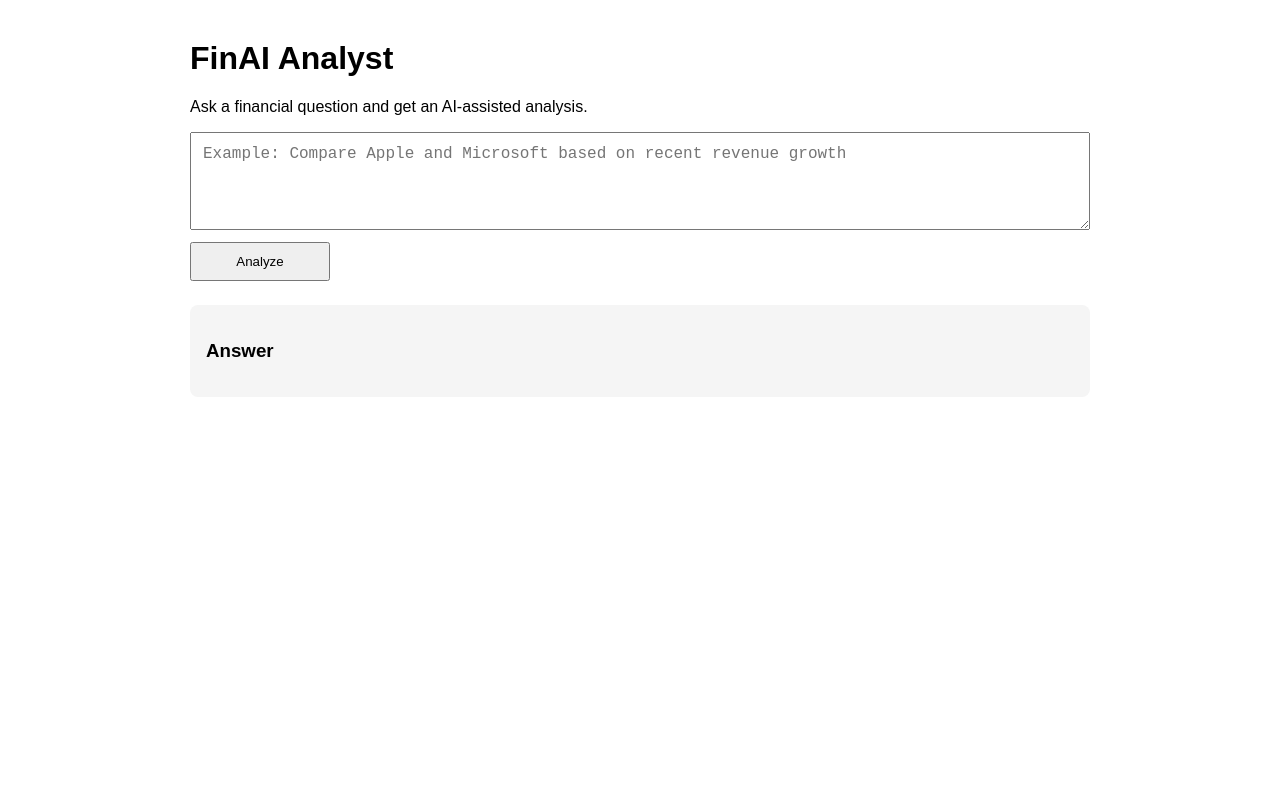
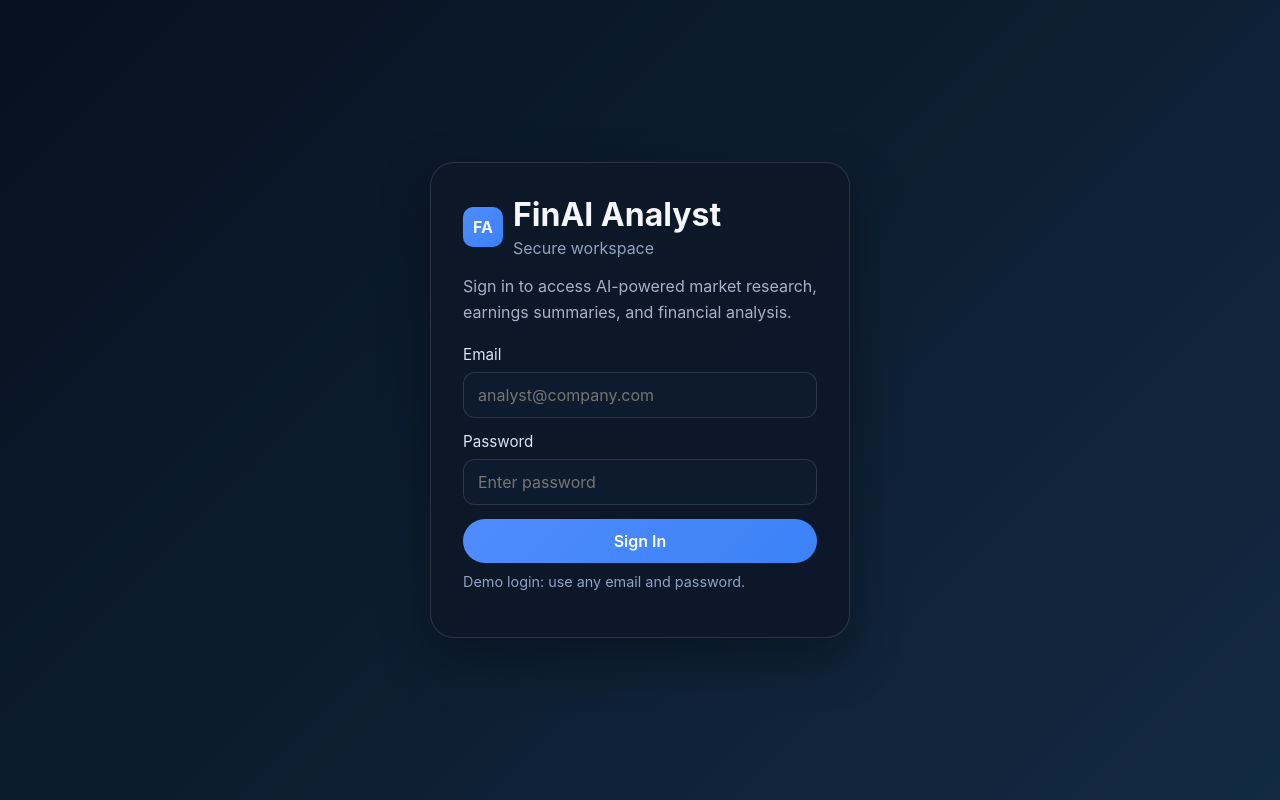
Before and after one commit to jaiswalsourav/FinAi-Analyst, a React (Vite) app in the folder frontend/: page / in a window 1280 px wide. Built offline with nearby package versions, Linux system fonts and the light colour scheme; the HTML template or start-up script is replaced by a standard one.

Commit message:
login page

```diff
--- /dev/null
+++ b/frontend/src/App.css
@@ -0,0 +1,147 @@
+:root {
+  color-scheme: dark;
+  font-family: Inter, system-ui, -apple-system, BlinkMacSystemFont, "Segoe UI", sans-serif;
+  background: linear-gradient(135deg, #07111f 0%, #132a43 100%);
+  color: #f5f7fb;
+}
+
+* {
+  box-sizing: border-box;
+}
+
+body {
+  margin: 0;
+  min-height: 100vh;
+  background: linear-gradient(135deg, #07111f 0%, #132a43 100%);
+}
+
+button,
+input,
+textarea {
+  font: inherit;
+}
+
+.app-shell {
+  min-height: 100vh;
+  display: flex;
+  align-items: center;
+  justify-content: center;
+  padding: 24px;
+}
+
+.login-card,
+.dashboard-card {
+  width: min(100%, 960px);
+  background: rgba(13, 24, 41, 0.9);
+  border: 1px solid rgba(255, 255, 255, 0.12);
+  border-radius: 24px;
+  padding: 32px;
+  box-shadow: 0 20px 50px rgba(0, 0, 0, 0.35);
+}
+
+.login-card {
+  max-width: 420px;
+}
+
+.brand {
+  display: flex;
+  align-items: center;
+  gap: 10px;
+  margin-bottom: 16px;
+}
+
+.brand-badge {
+  width: 40px;
+  height: 40px;
+  display: grid;
+  place-items: center;
+  border-radius: 10px;
+  background: linear-gradient(135deg, #4f8cff, #3b82f6);
+  font-weight: 700;
+}
+
+.subtitle {
+  color: #a6b2c8;
+  margin: 0 0 20px;
+  line-height: 1.6;
+}
+
+.form-field {
+  display: flex;
+  flex-direction: column;
+  gap: 8px;
+  margin-bottom: 14px;
+}
+
+.form-field label {
+  font-size: 0.95rem;
+  color: #dce3f0;
+}
+
+.form-field input,
+.form-field textarea {
+  border: 1px solid rgba(255, 255, 255, 0.12);
+  border-radius: 12px;
+  background: #0e1b2f;
+  color: white;
+  padding: 12px 14px;
+}
+
+.form-field textarea {
+  min-height: 120px;
+  resize: vertical;
+}
+
+.primary-btn {
+  border: none;
+  border-radius: 999px;
+  padding: 12px 18px;
+  background: linear-gradient(135deg, #4f8cff, #3b82f6);
+  color: white;
+  cursor: pointer;
+  font-weight: 600;
+}
+
+.primary-btn:hover {
+  transform: translateY(-1px);
+}
+
+.helper-text {
+  color: #8fa2bf;
+  font-size: 0.9rem;
+  margin-top: 10px;
+}
+
+.error-text {
+  color: #ff8f8f;
+  margin-top: 8px;
+}
+
+.dashboard-header {
+  display: flex;
+  justify-content: space-between;
+  align-items: center;
+  gap: 12px;
+  margin-bottom: 24px;
+}
+
+.dashboard-grid {
+  display: grid;
+  gap: 18px;
+}
+
+.result-box {
+  background: #0e1b2f;
+  border: 1px solid rgba(255, 255, 255, 0.08);
+  border-radius: 16px;
+  padding: 18px;
+}
+
+.small-btn {
+  border: 1px solid rgba(255, 255, 255, 0.16);
+  border-radius: 999px;
+  background: transparent;
+  color: white;
+  padding: 10px 14px;
+  cursor: pointer;
+}
--- a/frontend/src/App.jsx
+++ b/frontend/src/App.jsx
@@ -1,8 +1,25 @@
 import { useState } from 'react';
+import './App.css';
 
 function App() {
+  const [email, setEmail] = useState('');
+  const [password, setPassword] = useState('');
+  const [error, setError] = useState('');
+  const [loggedIn, setLoggedIn] = useState(false);
   const [question, setQuestion] = useState('');
   const [answer, setAnswer] = useState('');
+
+  const handleLogin = (e) => {
+    e.preventDefault();
+
+    if (!email || !password) {
+      setError('Please enter both email and password.');
+      return;
+    }
+
+    setError('');
+    setLoggedIn(true);
+  };
 
   const handleSubmit = async (e) => {
     e.preventDefault();
@@ -17,33 +34,95 @@ function App() {
 
       const data = await response.json();
       setAnswer(data.answer || 'No response');
-    } catch (error) {
+    } catch {
       setAnswer('Error contacting backend.');
     }
   };
 
   return (
-    <div style={{ maxWidth: 900, margin: '40px auto', fontFamily: 'Arial, sans-serif' }}>
-      <h1>FinAI Analyst</h1>
-      <p>Ask a financial question and get an AI-assisted analysis.</p>
+    <div className="app-shell">
+      {!loggedIn ? (
+        <div className="login-card">
+          <div className="brand">
+            <div className="brand-badge">FA</div>
+            <div>
+              <h1 style={{ margin: 0 }}>FinAI Analyst</h1>
+              <p style={{ margin: '4px 0 0', color: '#8fa2bf' }}>Secure workspace</p>
+            </div>
+          </div>
 
-      <form onSubmit={handleSubmit} style={{ display: 'flex', flexDirection: 'column', gap: 12 }}>
+          <p className="subtitle">
+            Sign in to access AI-powered market research, earnings summaries, and financial analysis.
+          </p>
+
+          <form onSubmit={handleLogin}>
+            <div className="form-field">
+              <label htmlFor="email">Email</label>
+              <input
+                id="email"
+                type="email"
+                value={email}
+                onChange={(e) => setEmail(e.target.value)}
+                placeholder="analyst@company.com"
+              />
+            </div>
+
+            <div className="form-field">
+              <label htmlFor="password">Password</label>
+              <input
+                id="password"
+                type="password"
+                value={password}
+                onChange={(e) => setPassword(e.target.value)}
+                placeholder="Enter password"
+              />
+            </div>
+
+            <button type="submit" className="primary-btn" style={{ width: '100%' }}>
+              Sign In
+            </button>
+            {error ? <p className="error-text">{error}</p> : null}
+            <p className="helper-text">Demo login: use any email and password.</p>
+          </form>
+        </div>
+      ) : (
+        <div className="dashboard-card">
+          <div className="dashboard-header">
+            <div>
+              <h2 style={{ margin: 0 }}>Welcome back</h2>
+              <p className="subtitle" style={{ margin: '4px 0 0' }}>
+                Ask questions and get AI-assisted financial insights.
+              </p>
+            </div>
+            <button className="small-btn" onClick={() => setLoggedIn(false)}>
+              Sign out
+            </button>
+          </div>
+
+          <div className="dashboard-grid">
+            <form onSubmit={handleSubmit} className="result-box">
+              <div className="form-field">
+                <label htmlFor="question">Financial question</label>
                 <textarea
+                  id="question"
                   rows="4"
                   value={question}
                   onChange={(e) => setQuestion(e.target.value)}
                   placeholder="Example: Compare Apple and Microsoft based on recent revenue growth"
-          style={{ padding: 12, fontSize: 16 }}
                 />
-        <button type="submit" style={{ padding: '10px 16px', width: 140 }}>
+              </div>
+              <button type="submit" className="primary-btn">
                 Analyze
               </button>
             </form>
 
-      <div style={{ marginTop: 24, padding: 16, background: '#f5f5f5', borderRadius: 8 }}>
-        <h3>Answer</h3>
-        <p>{answer}</p>
+            <div className="result-box">
+              <h3 style={{ marginTop: 0 }}>Analysis</h3>
+              <p style={{ marginBottom: 0, lineHeight: 1.7 }}>{answer || 'Your insights will appear here.'}</p>
             </div>
+          </div>
+        </div>
+      )}
     </div>
   );
 }
```
Lines whose indentation alone changed are shown as unchanged.
